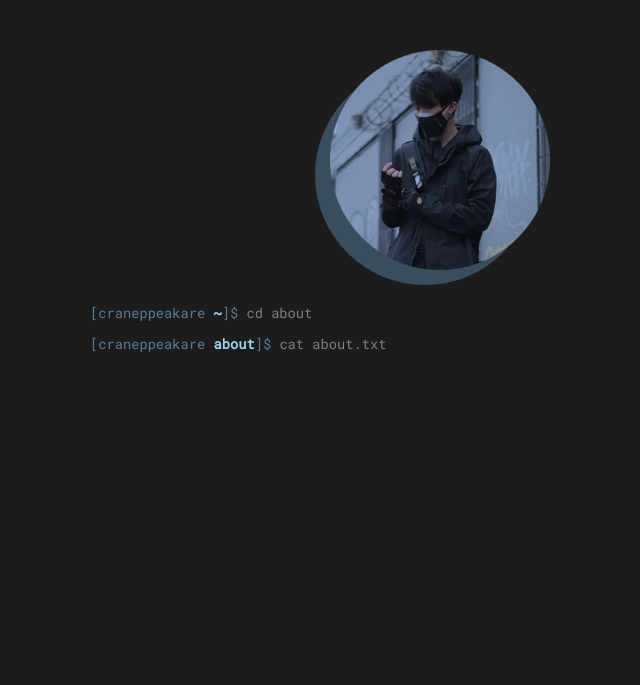
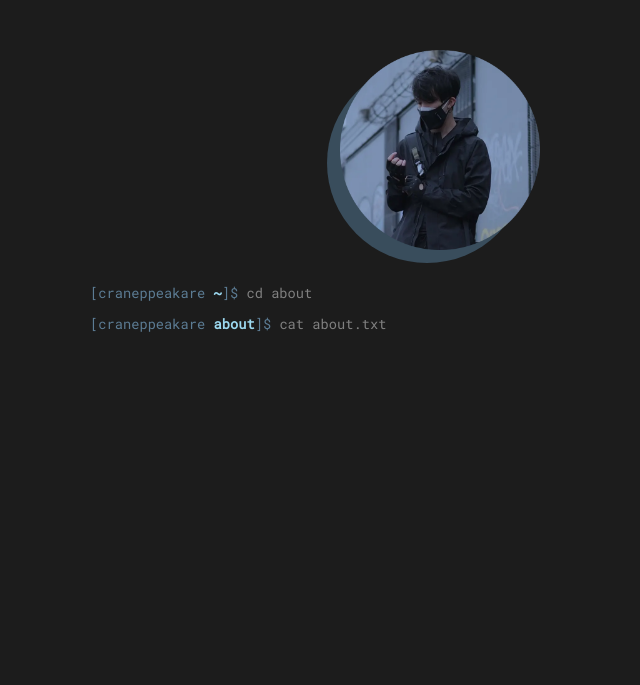
Before and after one commit to craneppeakare/craneppeakare.github.io, a plain HTML site: page index.html in a window 1280 px wide. Shown: the whole page, without its empty margins (200-840 px from the left). Drawn offline with Linux system fonts and the light colour scheme.

Commit message:
make profile smaller

```diff
--- a/styles.css
+++ b/styles.css
@@ -40,8 +40,8 @@ a {
 }
 
 .circle {
-  height: 220px;
-  width: 220px;
+  height: 200px;
+  width: 200px;
   /* border: 2px solid white; */
   border-radius: 50%;
   margin: 0 auto;
@@ -53,16 +53,16 @@ a {
 }
 
 .circle-backdrop {
-  height: 220px;
-  width: 220px;
+  height: 200px;
+  width: 200px;
   background-color: #394d5c;
   /* border: 2px solid white; */
   border-radius: 50%;
   margin: 0 auto;
   z-index: -1;
   position: relative;
-  bottom: 205px;
-  right: 15px;
+  bottom: 187px;
+  right: 13px;
 }
 
 .line0 {
```
